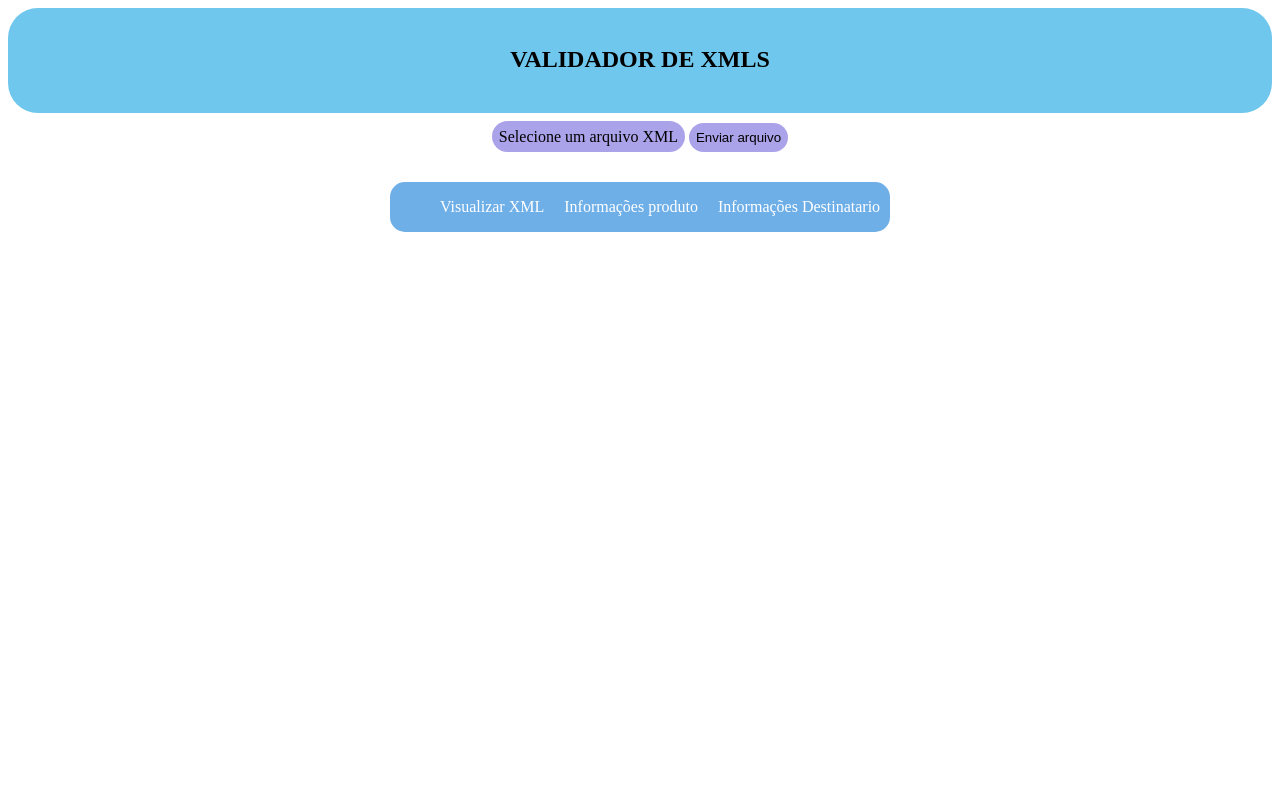
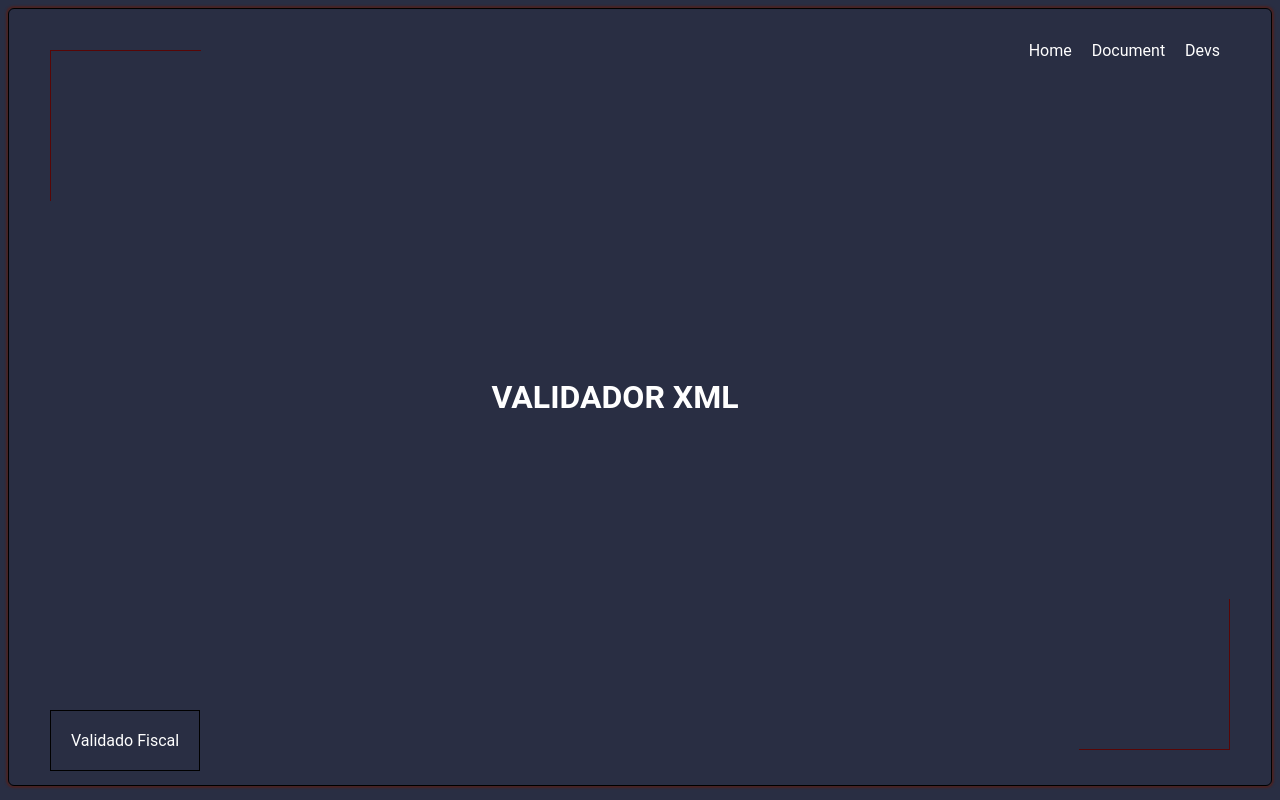
Before and after one commit to andseg/validador-xml-documentos-fiscais, a Django app: page / in a window 1280 px wide. Run offline with Django 4.2, Linux system fonts and the light colour scheme.

Commit message:
Estruturação da tela inicial

```diff
--- a/static/JS/main.js
+++ /dev/null
@@ -1,6 +0,0 @@
-var evento = document.getElementById(enviar_arquivo);
-
-function evento_arqu (){
-   InputEvent = evento;
-   return InputEvent = <input class="button_enviar" type="submit" value="Enviar arquivo"></input>;
-}
--- a/templates/static/css/style.css
+++ b/templates/static/css/style.css
@@ -1,5 +1,11 @@
-
-
+body{
+    background: #292E43;
+    border: solid 1px;
+    box-shadow: 0px 0px 2px 2px rgb(74, 34, 34);
+    border-radius: 6px;
+    font-family: 'Lobster', cursive;
+    font-family: 'Roboto', sans-serif;
+}
 
 
 .infoEmit {
@@ -14,18 +20,18 @@
     text-align: center;
     margin: auto;
     border-radius: 15px;
-    background-color:   rgb(134, 213, 247);
+    background: #292E43;
 
 }
 .infoEmiteStyle th{
-    background: rgb(116, 201, 237);
+    background: #292E43;
 }
 .infoEmiteStyle td {
     padding-right: 15px;
     padding-bottom: 10px;
     padding-left: 15px;
     text-align: center;
-    background:  rgb(167, 216, 237);
+    background: #292E43;
 
 }
 
@@ -74,30 +80,68 @@ input[type="file" ]{
   display: none;
 }
 
+/*CSS Davi*/
+
+.conteiner_Principal{
+    display: flex;
+    align-items: center;
+    justify-content: center;
+    height: 97vh;
+    width: 90vw;
+    margin-left: 30px;
+
+}
+
+.troca{
+    background: #292E43;
+}
+
+.tittle_XML{
+    background: #292E43;
+}
+
+.tittle_XML h1{
+    color: #fff;
+    background: #292E43;
+}
+
 .button {
-    background: rgb(171, 163, 233);
-    border-radius:20px ;
-    padding: 7px;
+    background: #292E43;
+    padding: 20px;
     margin-bottom: 30px;
+    cursor: pointer;
+    color:#fff;
+    margin-right: 15px;
+    border: solid black 1px;
+
+}
+
+.button a {
+    text-decoration: none;
+    color: #fff;
 }
 
 .button_enviar{
-    margin-top: 10px;
-    border-radius: 20px;
-    padding: 7px;
-    background:rgb(171, 163, 233);
+    margin-top: 9px;
+    padding: 13px;
+    background: #2c3869;
     border: #e8e8e8;
+    cursor: pointer;
+    color:#fff;
+    box-shadow: 0px 0px 2px 2px rgb(0,0,0);
+    border-radius: 3px;
 }
 
-.conteiner_form{
-    display: flex;
-    flex-direction: center;
-    justify-content: center;
+.conteiner_button{
+    position:fixed;
+    left:50px;
+    bottom:50px;
+    background: #292E43;
 }
 
 
 .conteiner_menu{
-    display: flex;
+    display: none;
     justify-content: center;
     align-items: center;
 
@@ -129,10 +173,51 @@ input[type="file" ]{
     color: #fff;
 }
 
-.tittle_XML{
-    background: rgb(111, 199, 237);
-    text-align: center;
-    padding-bottom: 20px;
-    border-radius: 30px;
+/*menu capa inicial */
+
+.nav_bar{
+    list-style: none;
+    background: #292E43;
+    display:flex;
+
 
 }
+
+.coneteiner_nav{
+    position:fixed;
+    right:50px;
+    top:15px;
+    background: #292E43;
+}
+.nav_li{
+    background: #292E43;
+    padding: 10px;
+
+}
+.nav_li a{
+    text-decoration: none;
+    background: #292E43;
+    color: #fff;
+}
+
+/*bordas*/
+
+.borda_direita{
+    position:fixed;
+    left:50px;
+    top:50px;
+    border-top: solid rgb(88, 6, 6) 1px;
+    border-left:solid rgb(88, 6, 6) 1px ;
+    width: 150px;
+    height: 150px;
+}
+
+.borda_esquerda{
+    position:fixed;
+    right:50px;
+    bottom:50px;
+    border-bottom: solid rgb(88, 6, 6) 1px;
+    border-right:solid rgb(88, 6, 6) 1px ;
+    width: 150px;
+    height: 150px;
+}
--- a/templates/validador/index.html
+++ b/templates/validador/index.html
@@ -10,70 +10,29 @@
     <script src="{% static 'JS/main.js' %}"></script>
 </head>
 <body>
-<header class="tittle_XML">
-    <br>
-    <h2>VALIDADOR DE XMLS </h2>
+<div class="conteiner_Principal">
+    <div class="troca" id="demo">
+        <div class="tittle_XML">
+            <h1>VALIDADOR XML</h1>
+        </div>
+    </div>
+    <div class="conteiner_button">
+        <label class="button"><a href="{% url 'validadorxml' %}">Validado Fiscal</a></label>
+    </div>
+        <div class="coneteiner_nav">
+            <nav>
+                <ul class="nav_bar">
+                    <li class="nav_li"><a href="">Home</a></li>
+                    <li class="nav_li"><a href="">Document</a></li>
+                    <li class="nav_li"><a href="">Devs</a></li>
 
-</header>
-<form class="conteiner_form" method="post" enctype="multipart/form-data">
-    <div>
-        {% csrf_token %}
-        <label for="id_file" class="button" id="envir_arquivo" >Selecione um arquivo XML</label>
-        <input type="file" name="file" required id="id_file">
-        <input class="button_enviar" type="submit" value="Enviar arquivo"></input>
+                </ul>
+            </nav>
+        </div>
+ <div class="borda_esquerda"></div>
+ <div class="borda_direita"></div>
 
-      </div>
-</form>
-<div class="conteiner_menu">
-    <nav class="nav_menu">
-        <ul>
-            <li class="li_menu"> <a href="#"> Visualizar XML</a></li>
-            <li class="li_menu"><a href="#"> Informações produto</a></li>
-            <li class="li_menu"><a href="#"> Informações Destinatario</a></li>
-        </ul>
-    </nav>
-</div>
-{% if metodo == 'POST' %}
-<div class="infoEmit">
-    <div class="infoEmiteStyle">
-        <table>
-            <tr>
-              <th> <strong> Chave de Acesso da Nota </strong> </th>
-              <th>  <strong> Número da Nota</strong> </th>
-              <th> <strong> Emitente </strong> </th>
-              <th> <strong>    CNPJ do Emitente     </strong> </th>
-            </tr>
-            <tr>
-                <td>{{ Chave_de_Acesso }}  </td>
-                <td> {{ Numero_da_Nota }} </td>
-                <td> {{ Emitente }} </td>
-                <td> {{ CNPJ_Emitente }} </td>
-            </tr>
-        </table>
-    </div>
-</div>
-<div class="infoDest">
-    <div class="inforDestStyle">
-        <br>
-        <p> <strong> Destinatário: </strong> {{ Destinatario }} </p>
-        <p> <strong> CNPJ do Destinatário: </strong> {{ CNPJ_Destinatario }} </p>
-        <br>
-    </div>
-</div>
-<div class="mostraXML">
-    <pre>{{ xml }}</pre>
-</div>
-<div class="produtos">
-    <br>
-    <div class="produtoStyle">
-        <p> INFO PRODUTOS </p>
-        {% for produto in produtos %}
-        <p> <strong> Nome: </strong> {{ produto.nome }} Código: {{ produto.codigo }}</p>
-        <p> <strong> Valor Unitário: </strong> R$ {{ produto.valor_unitario }} <strong> Quantidade: </strong> {{ produto.quantidade }} <strong> Valor Total: </strong> R$ {{ produto.valor_total }}</p>
-        <br>
-        {% endfor %}
-    </div>
-</div>
-{% endif %}
+
+
 </body>
 </html>
--- a/validador/urls.py
+++ b/validador/urls.py
@@ -3,5 +3,6 @@ from django.urls import path
 from . import views
 
 urlpatterns = [
-    path("", views.index, name="index")
+    path("", views.index, name="index"),
+    path("validadorxml", views.validadorxml, name="validadorxml")
 ]
--- a/validador/views.py
+++ b/validador/views.py
@@ -72,4 +72,16 @@ def index(request):
         form = UploadFileForm()
     return render(request, "validador/index.html", {"form": form, "metodo": request.method})
 
-# teste
+def validadorxml(request):
+    if request.method == "POST":
+        form = UploadFileForm(request.POST, request.FILES)
+        if form.is_valid():
+            # xml_as_string = handler.handle_uploaded_file(request.FILES["file"])
+            # file = request.FILES["file"].read().decode('utf-8')
+            file = ET.parse(request.FILES["file"])
+            root = file.getroot()
+            xml = ET.tostring(root, encoding='unicode', method='xml')
+            return render(request, "validador/validadorxml.html")
+        return render(request, "validador/validadorxml.html")
+
+    return render(request, "validador/validadorxml.html")
```
Also changed, not shown: static/css/style.css (+107 -22 lines), templates/validador/validadorxml.html (added, +79 -0 lines).
